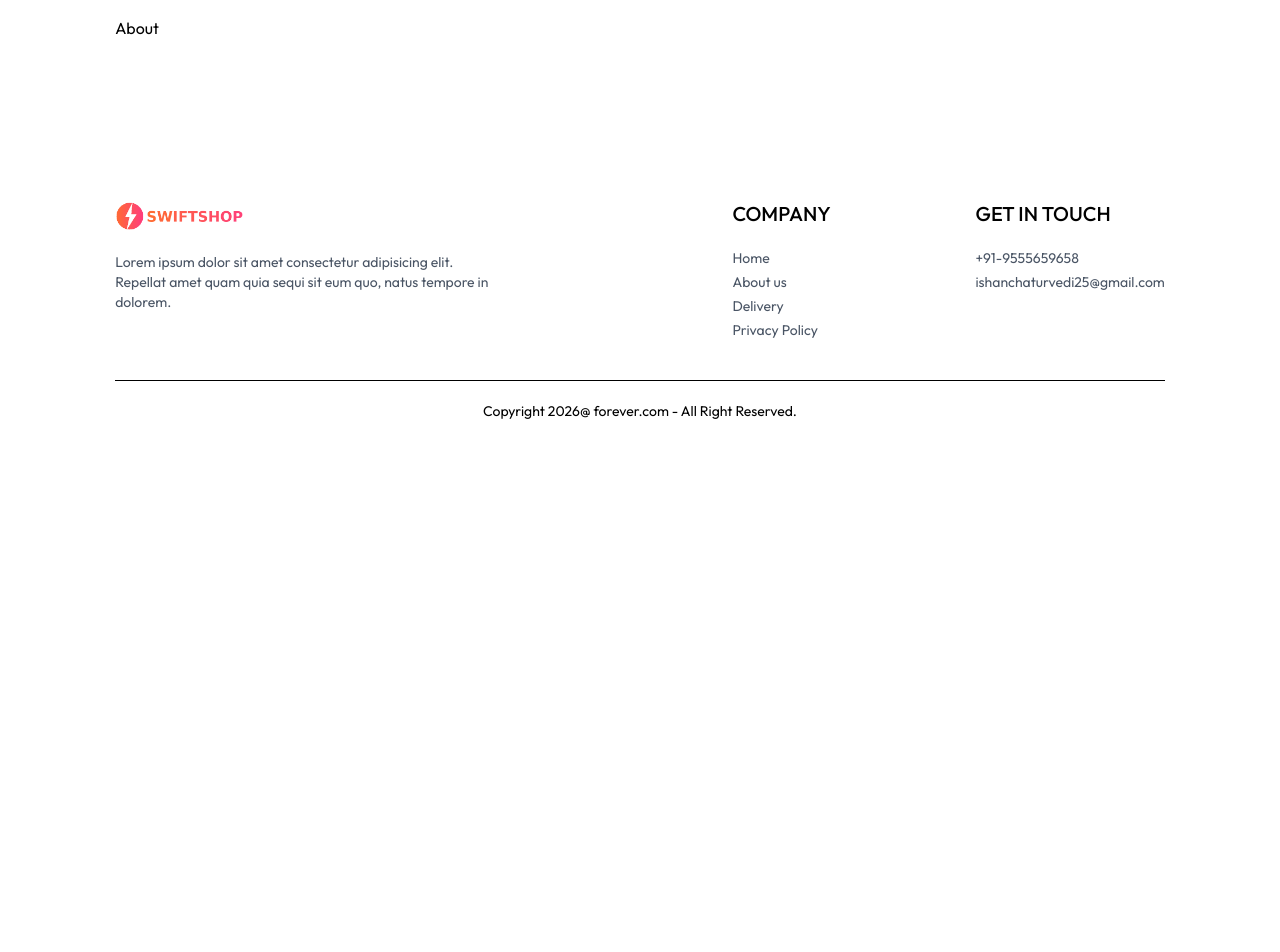
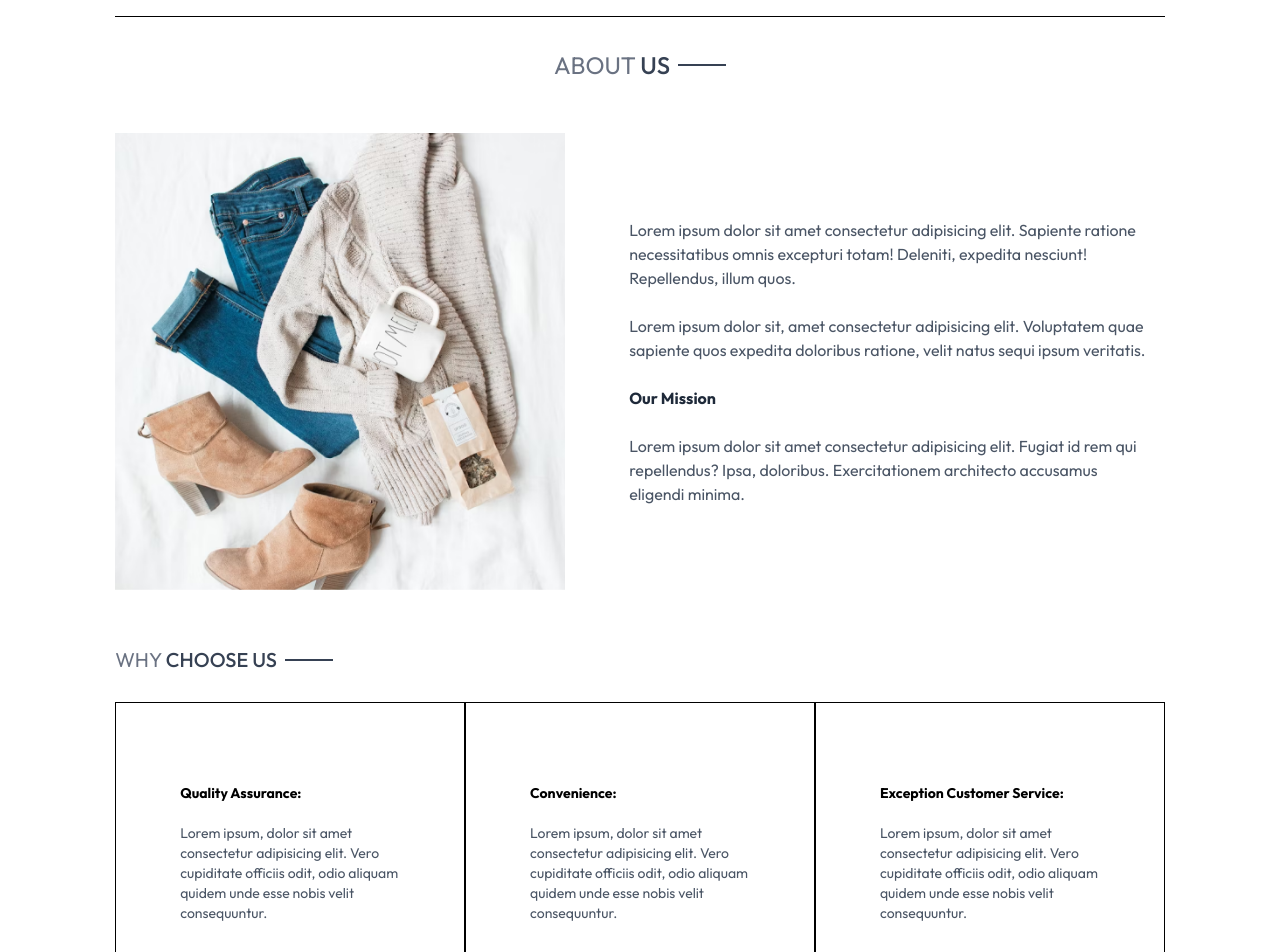
Before and after one commit to ishanchaturvedi25/SwiftShop, a React (Vite) app in the folder frontend/: page /about in a window 1280 px wide. Shown: the part 60-1012 px from the top of the page. Before the commit the page ends 800 px from the top, so only its background shows below. Built offline with nearby package versions, Linux system fonts and the light colour scheme; no server answers.

Commit message:
Add About page with content, images, and newsletter subscription

```diff
--- a/frontend/src/assets/assets.js
+++ b/frontend/src/assets/assets.js
@@ -14,6 +14,7 @@
 import bin_icon from './bin_icon.png'
 import stripe_logo from './stripe_logo.png'
 import razorpay_logo from './razorpay_logo.png'
+import about_img from './about_img.png'
 
 export const assets = {
     logo,
@@ -32,4 +33,5 @@
     bin_icon,
     stripe_logo,
     razorpay_logo,
+    about_img,
 }
--- a/frontend/src/pages/About.jsx
+++ b/frontend/src/pages/About.jsx
@@ -1,8 +1,46 @@
 import React from 'react'
+import Title from '../components/Title'
+import { assets } from '../assets/assets'
+import NewsLetterBox from '../components/NewsLetterBox'
 
 const About = () => {
   return (
-    <div>About</div>
+    <div>
+      <div className='text-2xl text-center pt-8 border-t'>
+        <Title text1={'ABOUT'} text2={'US'} />
+      </div>
+
+      <div className='my-10 flex flex-col md:flex-row gap-16'>
+        <img className='w-full md:max-w-112.5' src={assets.about_img} alt="" />
+        <div className='flex flex-col justify-center gap-6 md:w-2/4 text-gray-600'>
+          <p>Lorem ipsum dolor sit amet consectetur adipisicing elit. Sapiente ratione necessitatibus omnis excepturi totam! Deleniti, expedita nesciunt! Repellendus, illum quos.</p>
+          <p>Lorem ipsum dolor sit, amet consectetur adipisicing elit. Voluptatem quae sapiente quos expedita doloribus ratione, velit natus sequi ipsum veritatis.</p>
+          <b className='text-gray-800'>Our Mission</b>
+          <p>Lorem ipsum dolor sit amet consectetur adipisicing elit. Fugiat id rem qui repellendus? Ipsa, doloribus. Exercitationem architecto accusamus eligendi minima.</p>
+        </div>
+      </div>
+
+      <div className='text-xl py-4'>
+        <Title text1={'WHY'} text2={'CHOOSE US'} />
+      </div>
+
+      <div className='flex flex-col md:flex-row text-sm mb-20'>
+        <div className='border px-10 md:px-16 py-8 sm:py-20 flex flex-col gap-5'>
+          <b>Quality Assurance:</b>
+          <p className='text-gray-600'>Lorem ipsum, dolor sit amet consectetur adipisicing elit. Vero cupiditate officiis odit, odio aliquam quidem unde esse nobis velit consequuntur.</p>
+        </div>
+        <div className='border px-10 md:px-16 py-8 sm:py-20 flex flex-col gap-5'>
+          <b>Convenience:</b>
+          <p className='text-gray-600'>Lorem ipsum, dolor sit amet consectetur adipisicing elit. Vero cupiditate officiis odit, odio aliquam quidem unde esse nobis velit consequuntur.</p>
+        </div>
+        <div className='border px-10 md:px-16 py-8 sm:py-20 flex flex-col gap-5'>
+          <b>Exception Customer Service:</b>
+          <p className='text-gray-600'>Lorem ipsum, dolor sit amet consectetur adipisicing elit. Vero cupiditate officiis odit, odio aliquam quidem unde esse nobis velit consequuntur.</p>
+        </div>
+      </div>
+
+      <NewsLetterBox />
+    </div>
   )
 }
 
```
Also changed, not shown: frontend/src/assets/about_img.png (added).
